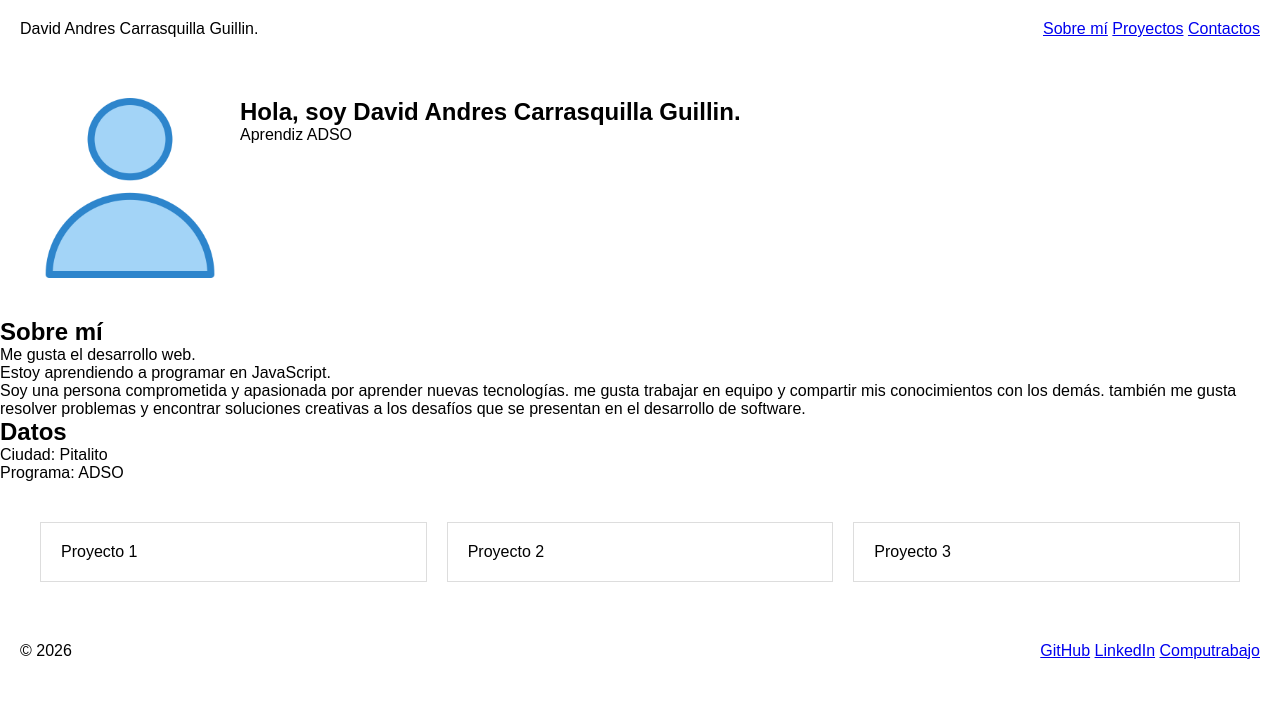
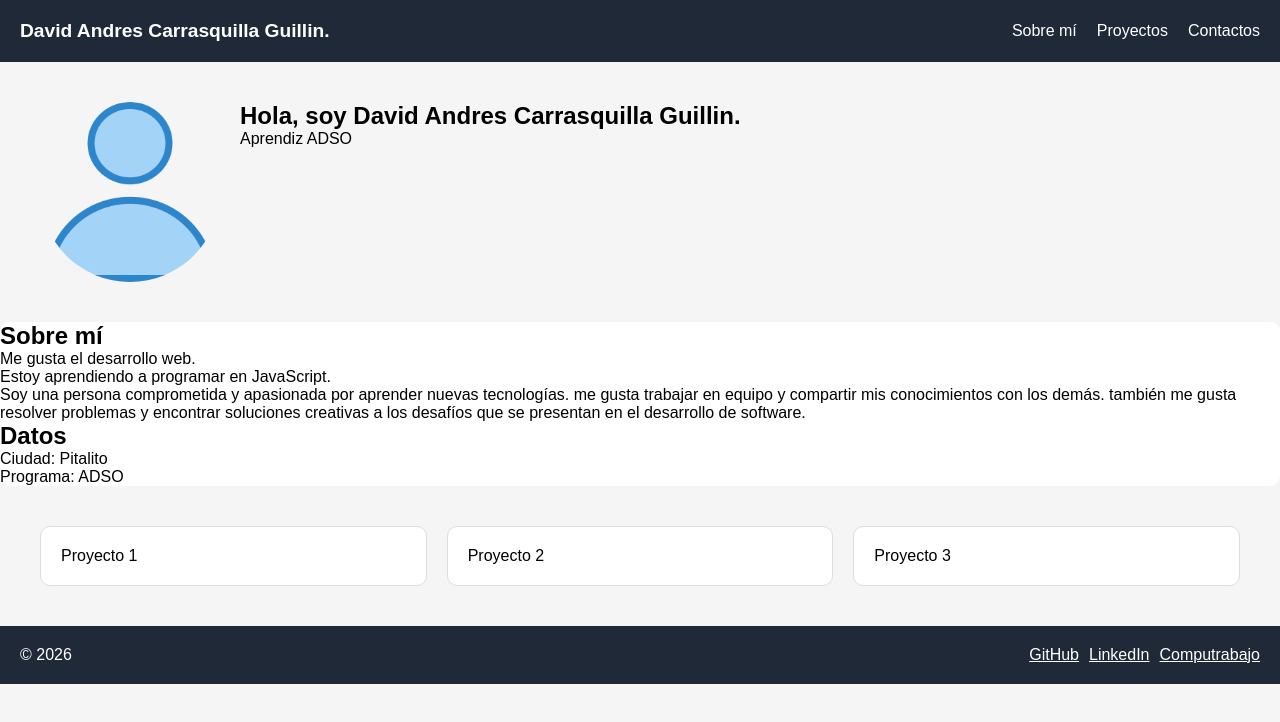
Before and after one commit to carrasquilladavid07-dev/Nuevo-proyecto, a plain HTML site: page index.html in a window 1280 px wide. Drawn offline with Linux system fonts and the light colour scheme.

Commit message:
Agrego interactividad y finalizo el proyecto

```diff
--- a/css/style.css
+++ b/css/style.css
@@ -67,3 +67,78 @@ body{
     }
 
 }
+
+body{
+    background:#f5f5f5;
+}
+
+.header{
+    background:#1f2937;
+    color:white;
+    align-items:center;
+}
+
+.logo{
+    font-weight:bold;
+    font-size:1.2rem;
+}
+
+.nav{
+    display:flex;
+    gap:20px;
+}
+
+.nav a{
+    color:white;
+    text-decoration:none;
+}
+
+.avatar{
+    border-radius:50%;
+}
+
+.tarjeta,
+.columna{
+    background:white;
+    border-radius:10px;
+}
+
+.footer{
+    background:#1f2937;
+    color:white;
+}
+
+.redes{
+    display:flex;
+    gap:10px;
+}
+
+.redes a{
+    color:white;
+}
+
+.menu-btn{
+    display:none;
+}
+
+@media(max-width:600px){
+
+    .menu-btn{
+        display:block;
+    }
+
+    .nav{
+        display:none;
+        width:100%;
+        flex-direction:column;
+    }
+
+    .nav.activo{
+        display:flex;
+    }
+
+    .header{
+        flex-wrap:wrap;
+    }
+
+}
--- a/index.html
+++ b/index.html
@@ -11,12 +11,15 @@
 <body>
 
     <header class="header">
+    <button class="menu-btn" id="menuBtn">
+        ☰
+    </button>
 
         <div class="logo">
             David Andres Carrasquilla Guillin.
         </div>
 
-        <nav class="nav">
+        <nav class="nav" id="menu">
             <a href="#">Sobre mí</a>
             <a href="#">Proyectos</a>
             <a href="#">Contactos</a>
--- a/js/app.js
+++ b/js/app.js
@@ -0,0 +1,6 @@
+const menuBtn = document.getElementById("menuBtn");
+const menu = document.getElementById("menu");
+
+menuBtn.addEventListener("click", () => {
+    menu.classList.toggle("activo");
+});
```
